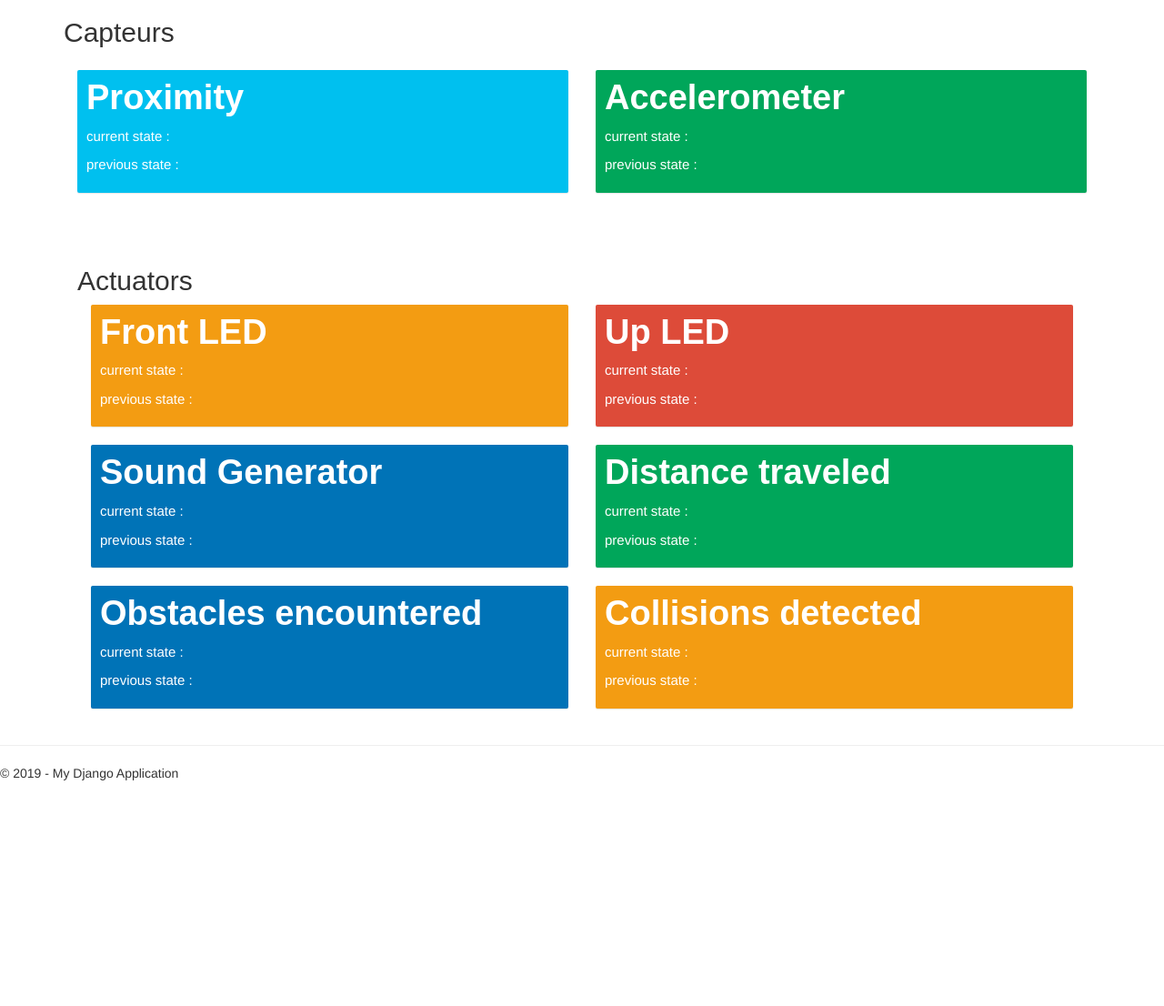
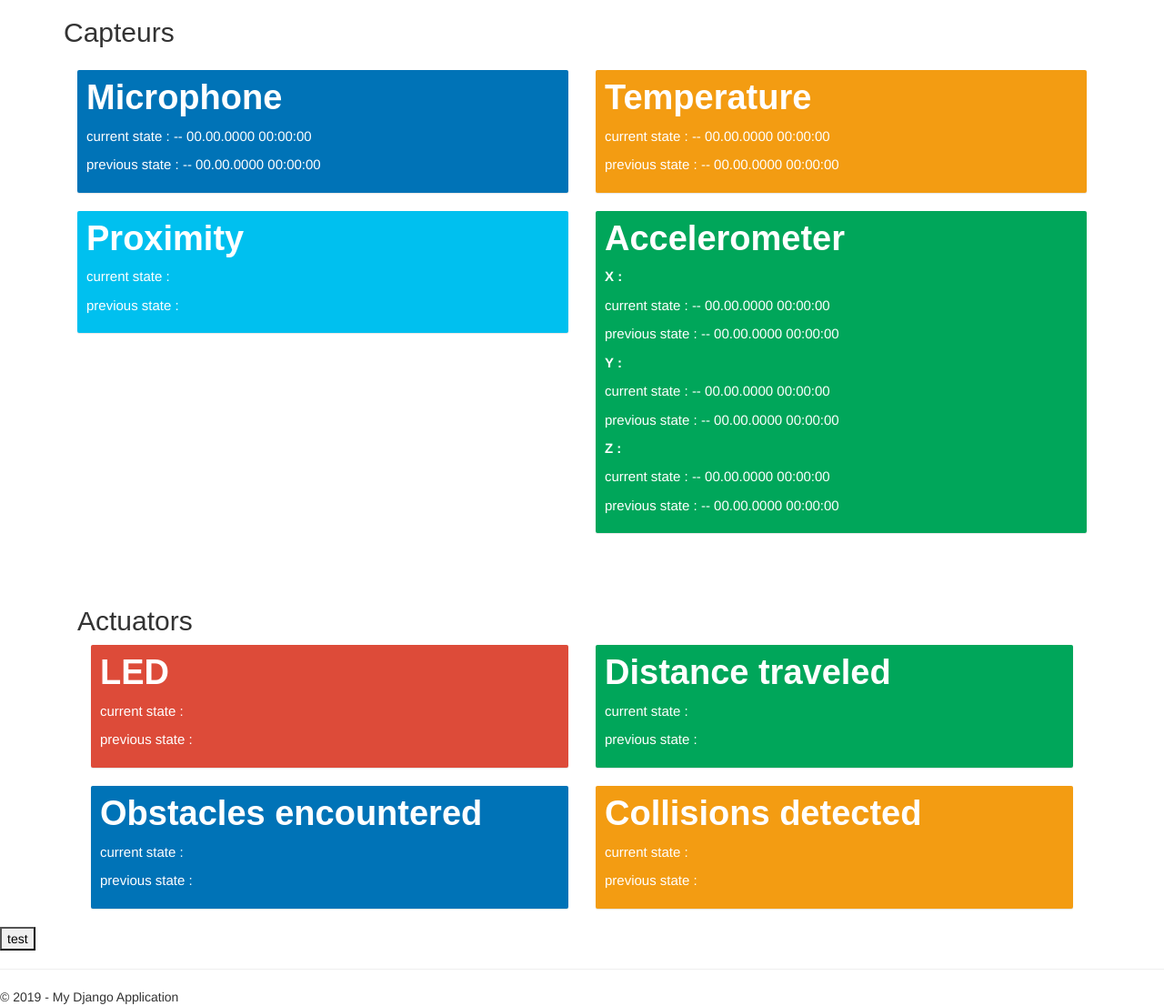
Before and after one commit to Julien-Torrent/DOT18-08, a Django app: page / in a window 1280 px wide. Shown: the part 51-1157 px from the top of the page at 91% size. Before the commit the page ends 909 px from the top, so only its background shows below. Run offline with Django 3.2, Linux system fonts and the light colour scheme; some libraries are stand-ins or nearby versions.

Commit message:
Thymio values auto updated

```diff
--- a/app/templates/app/index.html
+++ b/app/templates/app/index.html
@@ -8,81 +8,83 @@
 	  <div>
       <div class="row">
         <div class="col-lg-6 col-xs-6">
-          <!-- small box -->
+          <div class="small-box bg-blue">
+            <div class="inner">
+              <h3>Microphone</h3>
+                 <p>current state : <span id="MicIntensity">--</span> <span id="MicIntensityts">00.00.0000 00:00:00</span></p>
+			     <p>previous state : <span id="pMicIntensity">--</span> <span id="pMicIntensityts">00.00.0000 00:00:00</span></p>
+            </div>
+          </div>
+        </div>
+
+
+        <div class="col-lg-6 col-xs-6">
+          <div class="small-box bg-yellow">
+            <div class="inner">
+              <h3>Temperature</h3>
+                 <p>current state : <span id="Temperature">--</span> <span id="Temperaturets">00.00.0000 00:00:00</span></p>
+			     <p>previous state : <span id="pTemperature">--</span> <span id="pTemperaturets">00.00.0000 00:00:00</span></p>
+            </div>
+          </div>
+        </div>
+
+        <div class="col-lg-6 col-xs-6">
           <div class="small-box bg-aqua">
             <div class="inner">
               <h3>Proximity</h3>
-              <p>current state :</p>
+              <p>current state : </p>
 			  <p>previous state :</p>
             </div>
           </div>
         </div>
-        <!-- ./col -->
+
         <div class="col-lg-6 col-xs-6">
-          <!-- small box -->
           <div class="small-box bg-green">
             <div class="inner">
-              <h3>Accelerometer<sup style="font-size: 20px"></sup></h3>
-                <p>current state :</p>
-			    <p>previous state :</p>
+              <h3>Accelerometer</h3>
+                <p><b>X :</b></p>
+                <p>current state : <span id="AccelerometerX">--</span> <span id="AccelerometerXts">00.00.0000 00:00:00</span></p>
+			    <p>previous state : <span id="pAccelerometerX">--</span> <span id="pAccelerometerXts">00.00.0000 00:00:00</span></p>
+
+                <p><b>Y :</b></p>
+                <p>current state : <span id="AccelerometerY">--</span> <span id="AccelerometerYts">00.00.0000 00:00:00</span></p>
+			    <p>previous state : <span id="pAccelerometerY">--</span> <span id="pAccelerometerYts">00.00.0000 00:00:00</span></p>
+
+                <p><b>Z :</b></p>
+                <p>current state : <span id="AccelerometerZ">--</span> <span id="AccelerometerZts">00.00.0000 00:00:00</span></p>
+			    <p>previous state : <span id="pAccelerometerZ">--</span> <span id="pAccelerometerZts">00.00.0000 00:00:00</span></p>
             </div>
           </div>
         </div>
     </div>
     <br /> <br />
+
+
     <h2>Actuators</h2>
-		<div>
-        <!-- ./col -->
         <div class="col-lg-6 col-xs-6">
-          <!-- small box -->
-          <div class="small-box bg-yellow">
-            <div class="inner">
-              <h3>Front LED</h3>
-                 <p>current state :</p>
-			     <p>previous state :</p>
-            </div>
-          </div>
-        </div>
-        <!-- ./col -->
-        <div class="col-lg-6 col-xs-6">
-          <!-- small box -->
           <div class="small-box bg-red">
             <div class="inner">
-              <h3>Up LED</h3>
+              <h3>LED</h3>
                 <p>current state :</p>
 			    <p>previous state :</p>
             </div>
           </div>
         </div>
 		</div>
-        <!-- ./col -->
-      </div>
-
-	   <div class="col-lg-6 col-xs-6">
-          <!-- small box -->
-          <div class="small-box bg-blue">
-            <div class="inner">
-              <h3>Sound Generator</h3>
-                 <p>current state :</p>
-			     <p>previous state :</p>
-            </div>
-          </div>
-        </div>
 
 
-		  <div class="col-lg-6 col-xs-6">
-          <!-- small box -->
-          <div class="small-box bg-green">
-            <div class="inner">
-              <h3>Distance traveled </h3>
-                  <p>current state :</p>
-			      <p>previous state :</p>
-            </div>
-          </div>
-		  </div>
-		  <br /> <br />
+
+	    <div class="col-lg-6 col-xs-6">
+        <div class="small-box bg-green">
+        <div class="inner">
+            <h3>Distance traveled </h3>
+                <p>current state :</p>
+			    <p>previous state :</p>
+        </div>
+        </div>
+	    </div>
+
           <div class="col-lg-6 col-xs-6">
-          <!-- small box -->
           <div class="small-box bg-blue">
             <div class="inner">
             <h3>Obstacles encountered</h3>
@@ -91,6 +93,7 @@
             </div>
           </div>
         </div>
+
 			<div class="col-lg-6 col-xs-6">
 		    <div class="small-box bg-yellow">
             <div class="inner">
@@ -103,10 +106,25 @@
     </section>
 </div>
 
+<button id="test">test</button>
+
 {% endblock %}
 
 {% block scripts %}
 <script type="text/javascript">
+
+$('#test').on("click",function(){
+    $.ajax({
+    type: "POST",
+    url: "api/sendStatus",
+    data: '[{ "Name": "Temperature", "Value": 340, "TimeStamp": "23.01.2018 20:48:00" }, { "Name": "MicIntensity", "Value": 500, "TimeStamp": "23.01.2018 20:48:00" }, { "Name": "AccelerometerX", "Value": 0, "TimeStamp": "23.01.2018 20:48:00" }, { "Name": "AccelerometerY", "Value": 1, "TimeStamp": "23.01.2018 20:48:00" }, { "Name": "AccelerometerZ", "Value": 2, "TimeStamp": "23.01.2018 20:48:00" }, { "Name": "prox_h_0", "Value": 0, "TimeStamp": "23.01.2018 20:48:00" }, { "Name": "prox_h_1", "Value": 1, "TimeStamp": "23.01.2018 20:48:00" }, { "Name": "prox_h_2", "Value": 2, "TimeStamp": "23.01.2018 20:48:00" }, { "Name": "prox_h_3", "Value": 3, "TimeStamp": "23.01.2018 20:48:00" }, { "Name": "prox_h_4", "Value": 4, "TimeStamp": "23.01.2018 20:48:00" }, { "Name": "prox_h_5", "Value": 5, "TimeStamp": "23.01.2018 20:48:00" }, { "Name": "prox_h_5", "Value": 6, "TimeStamp": "23.01.2018 20:48:00" }, { "Name": "prox_v_0", "Value": 0, "TimeStamp": "23.01.2018 20:48:00" }, { "Name": "prox_v_1", "Value": 1, "TimeStamp": "23.01.2018 20:48:00" }]',
+    success: function(data){
+        console.log(data);
+     }
+});
+})
+
+
 
     $(document).ready(function () {
         setInterval(function () {
@@ -116,7 +134,14 @@
                 success: function (data) {
                     for (var i = 0; i < data.length; i++)
                     {
-                        console.log(data[i]);
+                        if ($("#" + data[i]["Name"]).text() != data[i]["Value"].toString())
+                        {
+                            $("#p" + data[i]["Name"]).text($("#" + data[i]["Name"]).text());
+                            $("#" + data[i]["Name"]).text(data[i]["Value"]);
+
+                            $("#p" + data[i]["Name"]+"ts").text($("#" + data[i]["Name"]+"ts").text());
+                            $("#" + data[i]["Name"]+"ts").text(data[i]["TimeStamp"]);
+                        }
                     }
                 }
             });
```
